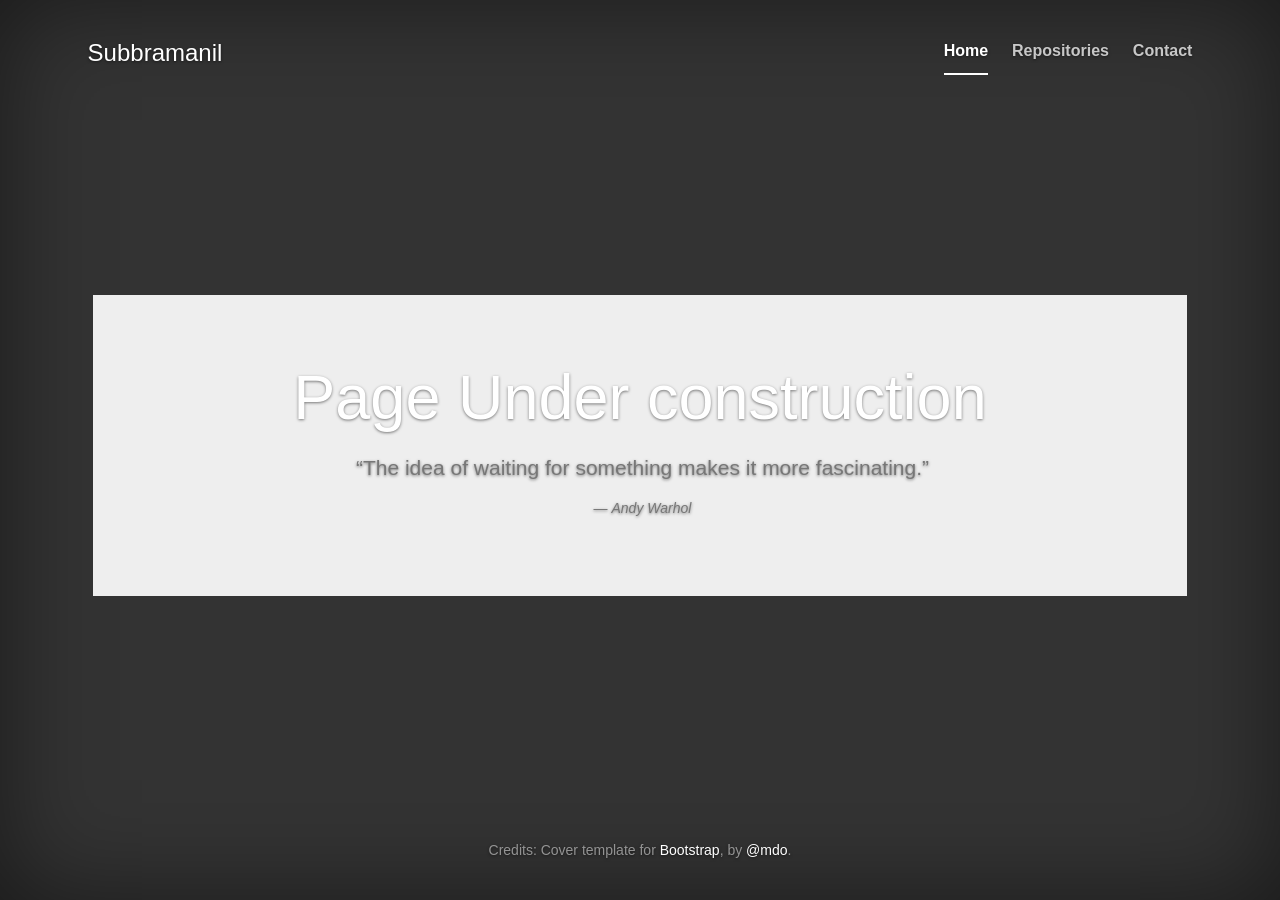
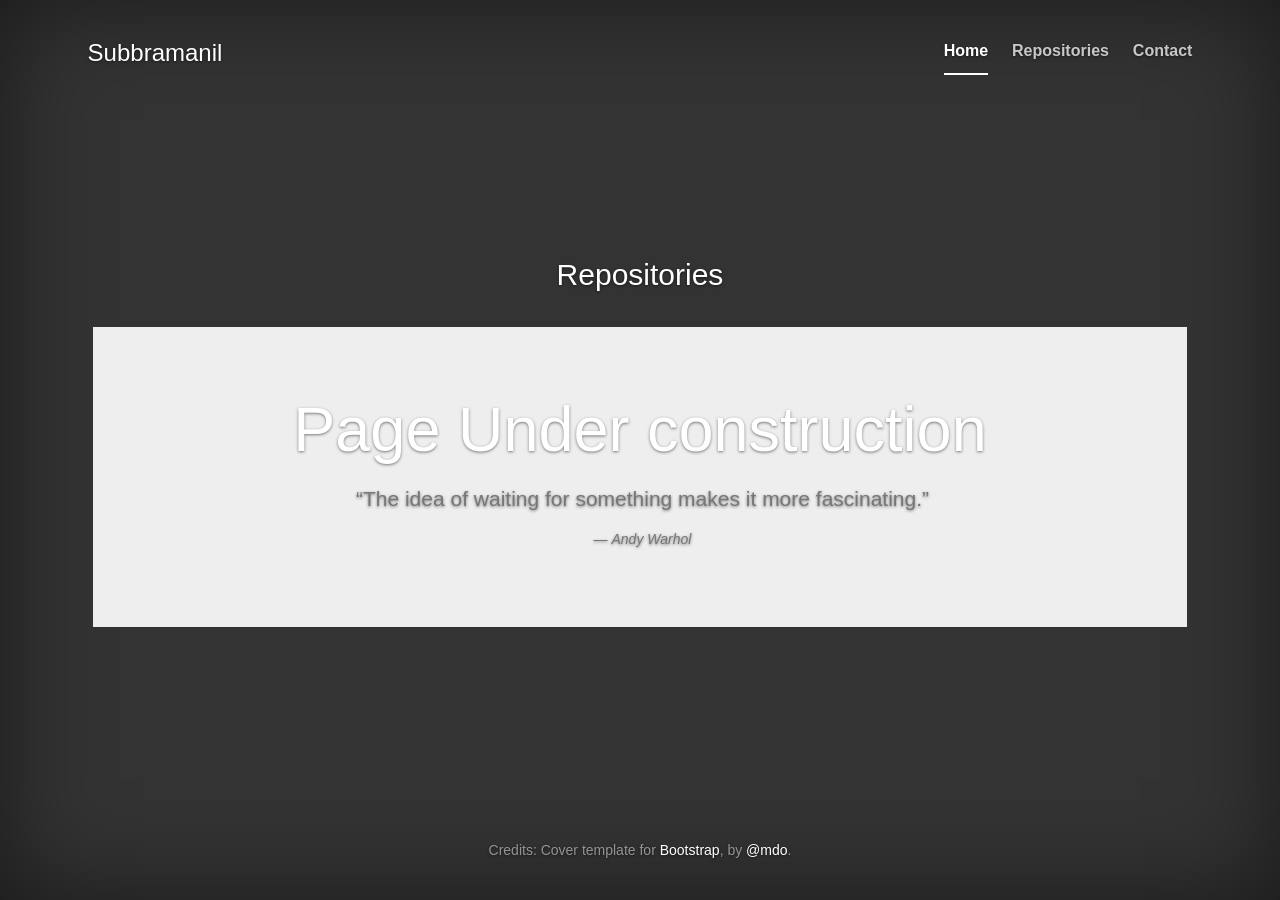
Before and after one commit to subbramanil/subbramanil.github.io, a Jekyll site: the page built from repos.html, in a window 1280 px wide. Built offline with Jekyll 4.4.1, drawn with Linux system fonts in a browser that asks for light colours; nearby versions of some CDN libraries.

Commit message:
Style change

```diff
--- a/repos.html
+++ b/repos.html
@@ -4,7 +4,7 @@ title: Repositories
 ---
 <section>
     <header class="panel-heading">
-        <!--<h2> Page Under construction </h2>-->
+        <h2> Repositories </h2>
     </header>
     <div class="panel-body">
         <div class="jumbotron">
```
